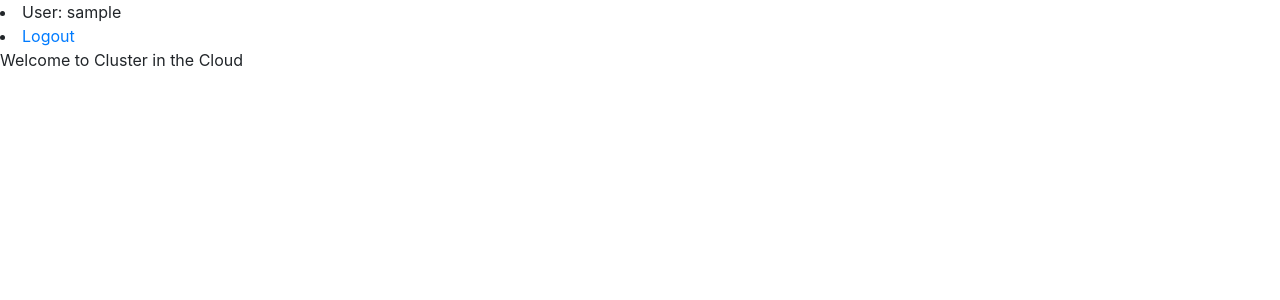
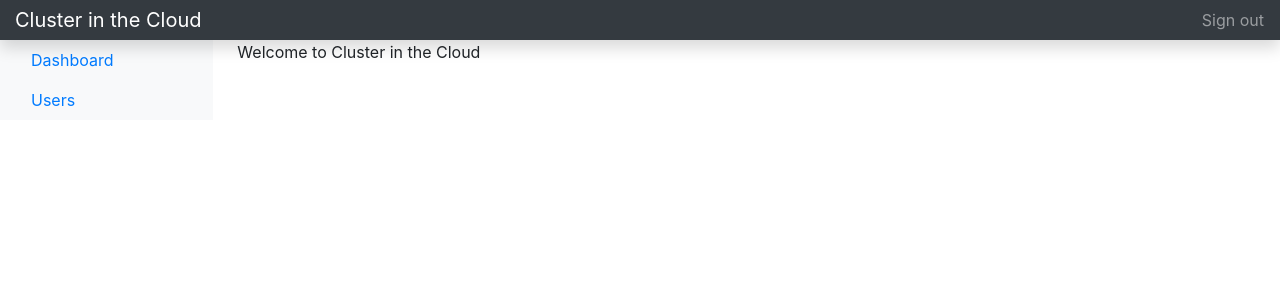
Before and after one commit to clusterinthecloud/webui, a Django app: page / in a window 1280 px wide. Shown: the top 300 px of the page. Run offline with Django 3.2, Linux system fonts and the light colour scheme; the visitor is signed in with stand-in values (Sample User, id 1); some libraries are stand-ins or nearby versions.

Commit message:
Start using bootstrap for base template

```diff
--- a/citc/templates/index.html
+++ b/citc/templates/index.html
@@ -1,6 +1,5 @@
 {% extends "base.html" %}
 
 {% block content %}
-Welcome to Cluster in the Cloud
-
+    Welcome to Cluster in the Cloud
 {% endblock %}
--- a/templates/base.html
+++ b/templates/base.html
@@ -5,17 +5,54 @@
 <head>
     <meta charset="utf-8">
     <title>Cluster in the Cloud</title>
+    <meta name="viewport" content="width=device-width, initial-scale=1, shrink-to-fit=no">
     {% bootstrap_css %}
 </head>
 
 <body>
+
+<nav class="navbar navbar-dark sticky-top bg-dark flex-md-nowrap p-0 shadow">
+    <a class="navbar-brand col-md-2 mr-0" href="#">Cluster in the Cloud</a>
+    <button class="navbar-toggler position-absolute d-md-none collapsed" type="button" data-toggle="collapse" data-target="#sidebarMenu" aria-controls="sidebarMenu" aria-expanded="false"
+            aria-label="Toggle navigation">
+        <span class="navbar-toggler-icon"></span>
+    </button>
+    <ul class="navbar-nav px-3">
+        <li class="nav-item text-nowrap">
             {% if user.is_authenticated %}
-    <li>User: {{ user.get_username }}</li>
-    <li><a href="{% url 'logout'%}?next={{request.path}}">Logout</a></li>
+                <a class="nav-link" href="{% url 'logout' %}?next={{ request.path }}">Sign out</a>
             {% else %}
-    <li><a href="{% url 'login'%}?next={{request.path}}">Login</a></li>
+                <a class="nav-link" href="{% url 'login' %}?next={{ request.path }}">Sign in</a>
             {% endif %}
+        </li>
+    </ul>
+</nav>
 
+<div class="container-fluid">
+    <div class="row">
+        <nav id="sidebarMenu" class="col-md-2 d-md-block bg-light sidebar collapse">
+            <div class="sidebar-sticky">
+                <ul class="nav flex-column">
+                    <li class="nav-item">
+                        <a class="nav-link active" aria-current="page" href="#">
+                            <span data-feather="home"></span>
+                            Dashboard
+                        </a>
+                    </li>
+                    <li class="nav-item">
+                        <a class="nav-link" href="#">
+                            <span data-feather="users"></span>
+                            Users
+                        </a>
+                    </li>
+                </ul>
+            </div>
+        </nav>
+        <main role="main" class="col-md-9 ml-sm-auto col-lg-10 px-md-4">
             {% block content %}{% endblock %}
+        </main>
+    </div>
+</div>
+
 </body>
 </html>
--- a/webui/settings.py
+++ b/webui/settings.py
@@ -21,7 +21,6 @@ in_production = False
 # See https://docs.djangoproject.com/en/3.0/howto/deployment/checklist/
 
 # SECURITY WARNING: keep the secret key used in production secret!
-# TODO set from Ansible
 SECRET_KEY = 'r=a&xw5rb4zo17x$w*3=9@id30q7z-!r%dar5q0r+1on3h=b)d'
 
 # SECURITY WARNING: don't run with debug turned on in production!
```
Lines whose indentation alone changed are shown as unchanged.
